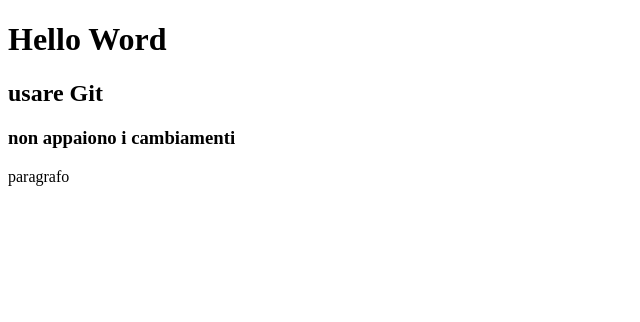
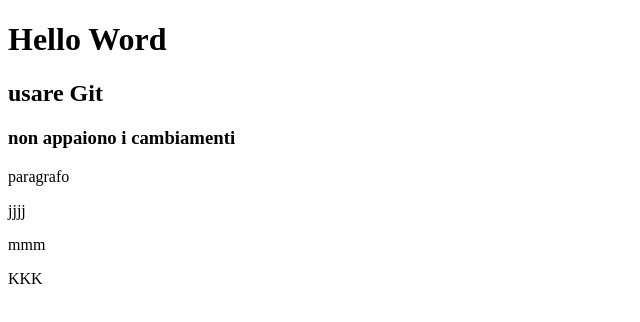
Before and after one commit to Federicaye/htmlcss-hello, a plain HTML site: page index.html in a window 1280 px wide. Shown: the whole page, without its empty margins (0-640 px from the left). Drawn offline with Linux system fonts and the light colour scheme.

Commit message:
paragrafi

```diff
--- a/index.html
+++ b/index.html
@@ -10,5 +10,8 @@
     <h2>usare Git</h2>
     <h3>non appaiono i cambiamenti</h3>
     <p>paragrafo</p>
+    <p>jjjj</p>
+    <p>mmm</p>
+    <P>KKK</P>
 </body>
 </html>
```
